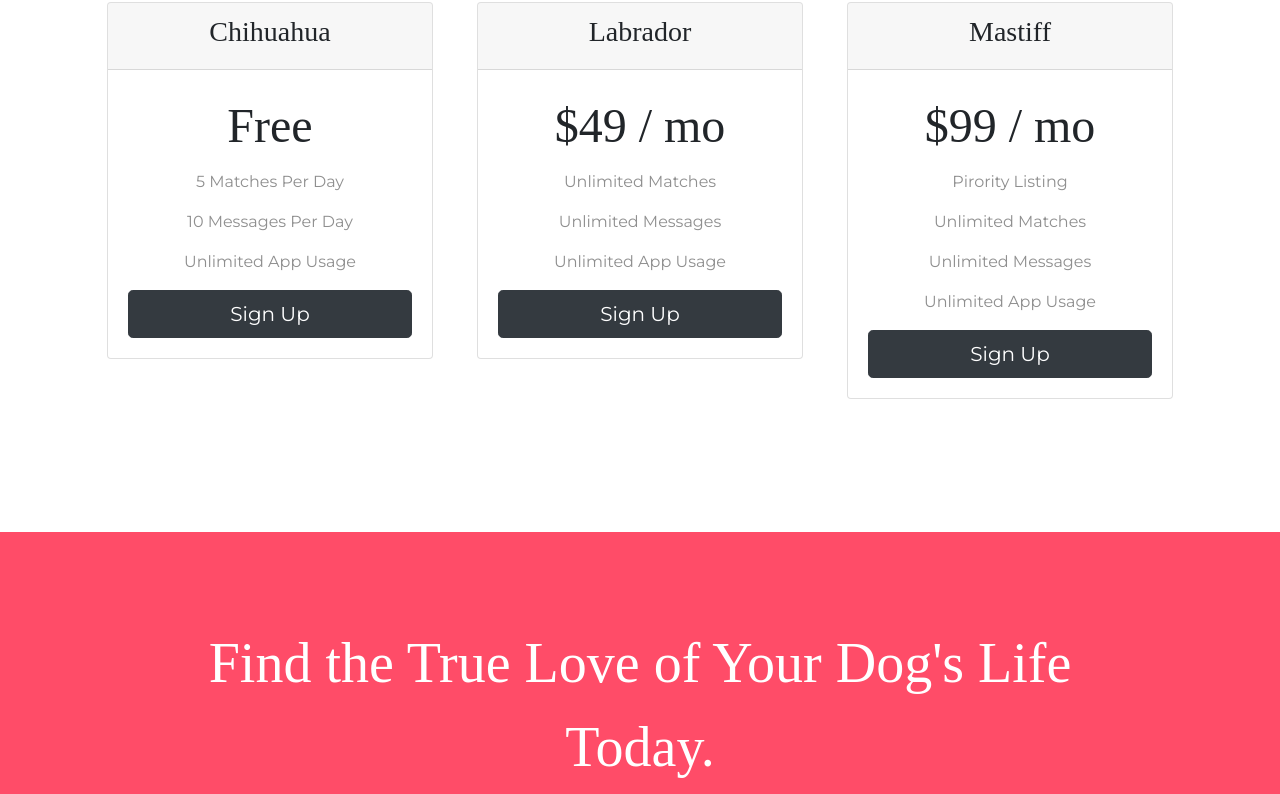
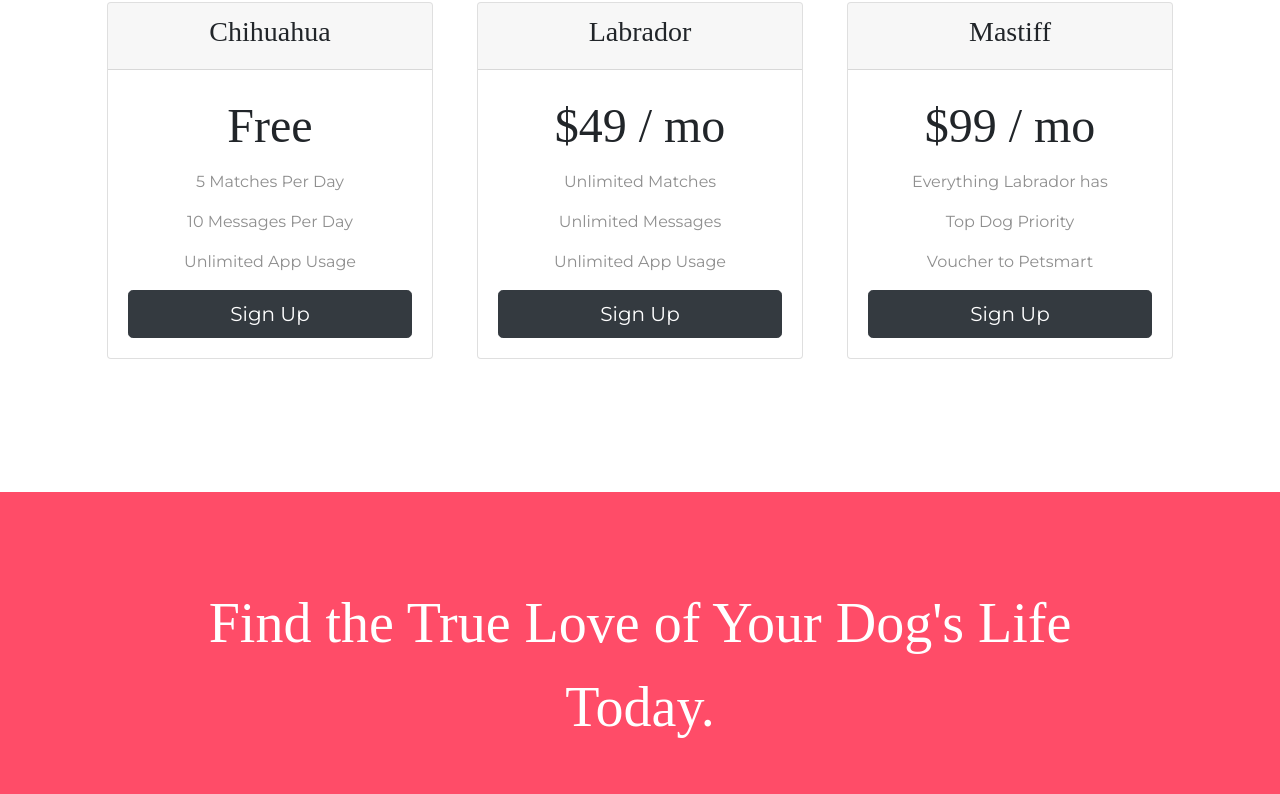
Before and after one commit to DeborahSavage/tindog, a plain HTML site: page index.html in a window 1280 px wide. Shown: the part 1966-2760 px from the top of the page. Drawn offline with nearby package versions, Linux system fonts and the light colour scheme.

Commit message:
modified pricing

```diff
--- a/index.html
+++ b/index.html
@@ -190,10 +190,10 @@
           </div>
           <div class="card-body">
             <h2 class="price-text">$99 / mo</h2>
-            <p>Pirority Listing</p>
-            <p>Unlimited Matches</p>
-            <p>Unlimited Messages</p>
-            <p>Unlimited App Usage</p>
+            <p>Everything Labrador has</p>
+            <p>Top Dog Priority</p>
+            <p>Voucher to Petsmart</p>
+
             <button class="btn btn-lg btn-block btn-dark" type="button">Sign Up</button>
 
           </div>
```
